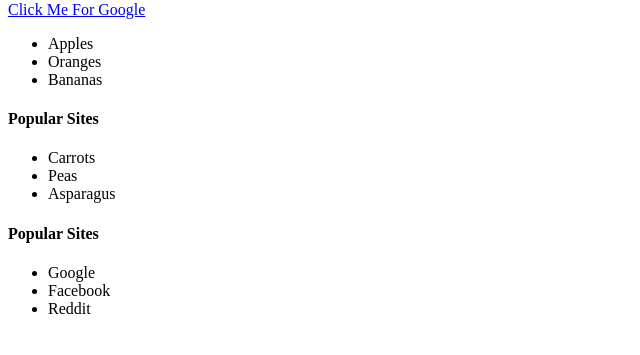
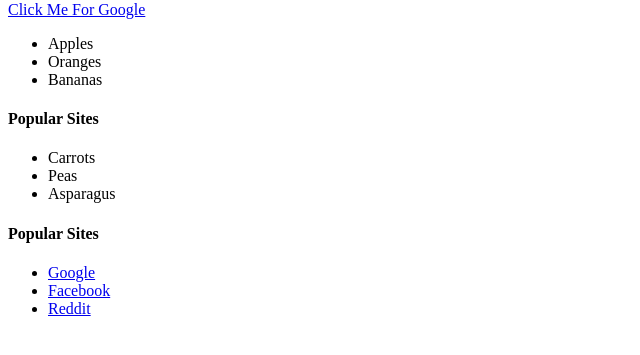
Before and after one commit to Epineda312/Web-Dev-Demo, a plain HTML site: page CSS/Selectors/demo.html in a window 1280 px wide. Shown: the part 79-434 px from the top of the page, without its empty margins (0-640 px from the left). Drawn offline with Linux system fonts and the light colour scheme.

Commit message:
Add files via upload
Examples of common uses of CSS

```diff
--- a/CSS/Selectors/demo.html
+++ b/CSS/Selectors/demo.html
@@ -24,9 +24,15 @@
 
 <h4>Popular Sites</h4>
 	<ul>
-		<li>Google</li>
-		<li>Facebook</li>
-		<li>Reddit</li>
+		<li>
+			<a href="http://www.google.com">Google</a>
+		</li>
+		<li>
+			<a href="http://www.facebook.com">Facebook</a>
+		</li>
+		<li>
+			<a href="http://www.reddit.com">Reddit</a>
+		</li>
 	</ul>
 </body>
 </html>
```
